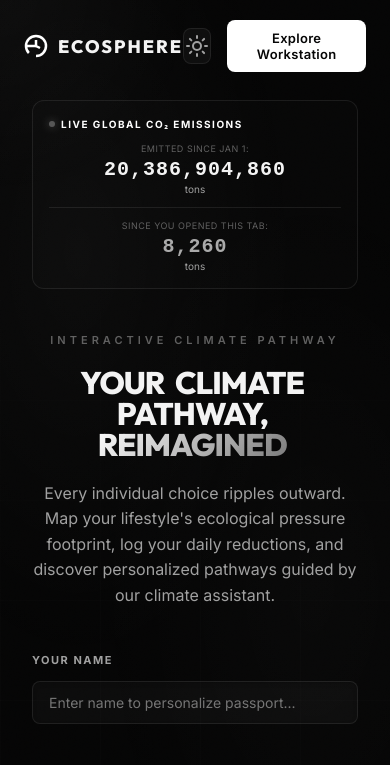
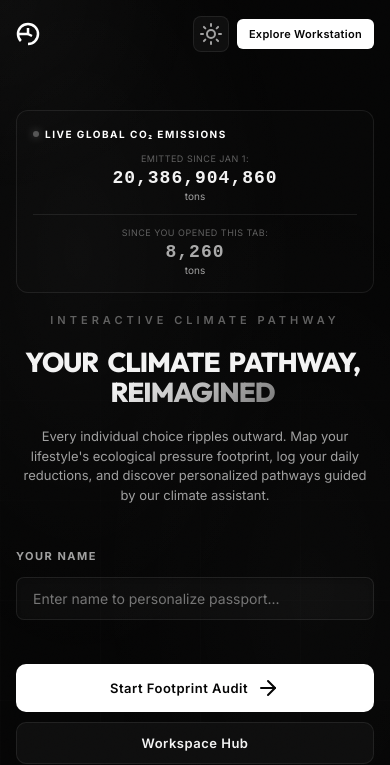
Before and after one commit to M0izz/Carbon-footprint-Tracker, a plain HTML site: page index.html in a window 390 px wide. Shown: the top 765 px of the page. Drawn offline with nearby package versions, Linux system fonts and the light colour scheme; animation ran at ten frames a second.

Commit message:
style: optimize landing page layout, headers, and title sizes for Mobile S (320px) screens

```diff
--- a/styles.css
+++ b/styles.css
@@ -2569,3 +2569,119 @@ input:checked + .slider:before {
   border-radius: 14px;
   border: 1px solid rgba(255, 255, 255, 0.08);
 }
+
+/* ======================================================================
+   MOBILE S (320px) AND SMALL SCREENS POLISH
+   ====================================================================== */
+html, body {
+  max-width: 100vw !important;
+  overflow-x: hidden !important;
+}
+
+@media (max-width: 480px) {
+  /* Landing Header brand text hide & button shrink */
+  .landing-header {
+    padding: 16px 16px !important;
+  }
+  .landing-header .brand span {
+    display: none !important; /* Hide "EcoSphere" brand text, keep only icon */
+  }
+  .landing-nav-actions {
+    gap: 8px !important;
+  }
+  #btn-enter-workspace {
+    padding: 8px 12px !important;
+    font-size: 11px !important;
+    border-radius: 6px !important;
+    white-space: nowrap !important;
+  }
+
+  /* Hero Section alignments */
+  .hero-container {
+    padding: 110px 16px 40px !important;
+    gap: 24px !important;
+    overflow-x: hidden !important;
+    width: 100% !important;
+    max-width: 100% !important;
+    box-sizing: border-box !important;
+  }
+  .hero-title {
+    font-size: clamp(24px, 7vw, 36px) !important;
+    letter-spacing: -1px !important;
+    line-height: 1.1 !important;
+    word-wrap: break-word !important;
+    overflow-wrap: break-word !important;
+  }
+  .hero-desc {
+    font-size: 13px !important;
+    line-height: 1.5 !important;
+  }
+  .hero-actions-row {
+    flex-direction: column !important;
+    align-items: stretch !important;
+    width: 100% !important;
+    gap: 10px !important;
+  }
+  .hero-actions-row .btn {
+    width: 100% !important;
+    justify-content: center !important;
+    padding: 12px 20px !important;
+    font-size: 13px !important;
+  }
+
+  /* Name Customizer Input Wrapper */
+  .hero-name-container {
+    max-width: 100% !important;
+    width: 100% !important;
+  }
+  #hero-name-input {
+    width: 100% !important;
+    box-sizing: border-box !important;
+  }
+
+  /* Carbon Clock adjustments for 320px */
+  .carbon-clock-container {
+    padding: 16px !important;
+    margin: 0 !important;
+    width: 100% !important;
+    max-width: 100% !important;
+    box-sizing: border-box !important;
+  }
+  .clock-grid {
+    grid-template-columns: 1fr !important;
+    gap: 12px !important;
+  }
+  .clock-section.separator {
+    border-left: none !important;
+    padding-left: 0 !important;
+    border-top: 1px solid var(--border-color) !important;
+    padding-top: 12px !important;
+  }
+  .clock-number {
+    font-size: 18px !important;
+    word-wrap: break-word !important;
+    overflow-wrap: break-word !important;
+  }
+
+  /* 3D Earth resizing */
+  #canvas-earth-3d {
+    width: 280px !important;
+    height: 280px !important;
+  }
+}
+
+@media (max-width: 320px) {
+  .hero-title {
+    font-size: 22px !important;
+  }
+  .clock-number {
+    font-size: 16px !important;
+  }
+  .landing-header {
+    padding: 12px 10px !important;
+  }
+  #btn-enter-workspace {
+    font-size: 10px !important;
+    padding: 6px 10px !important;
+  }
+}
```
